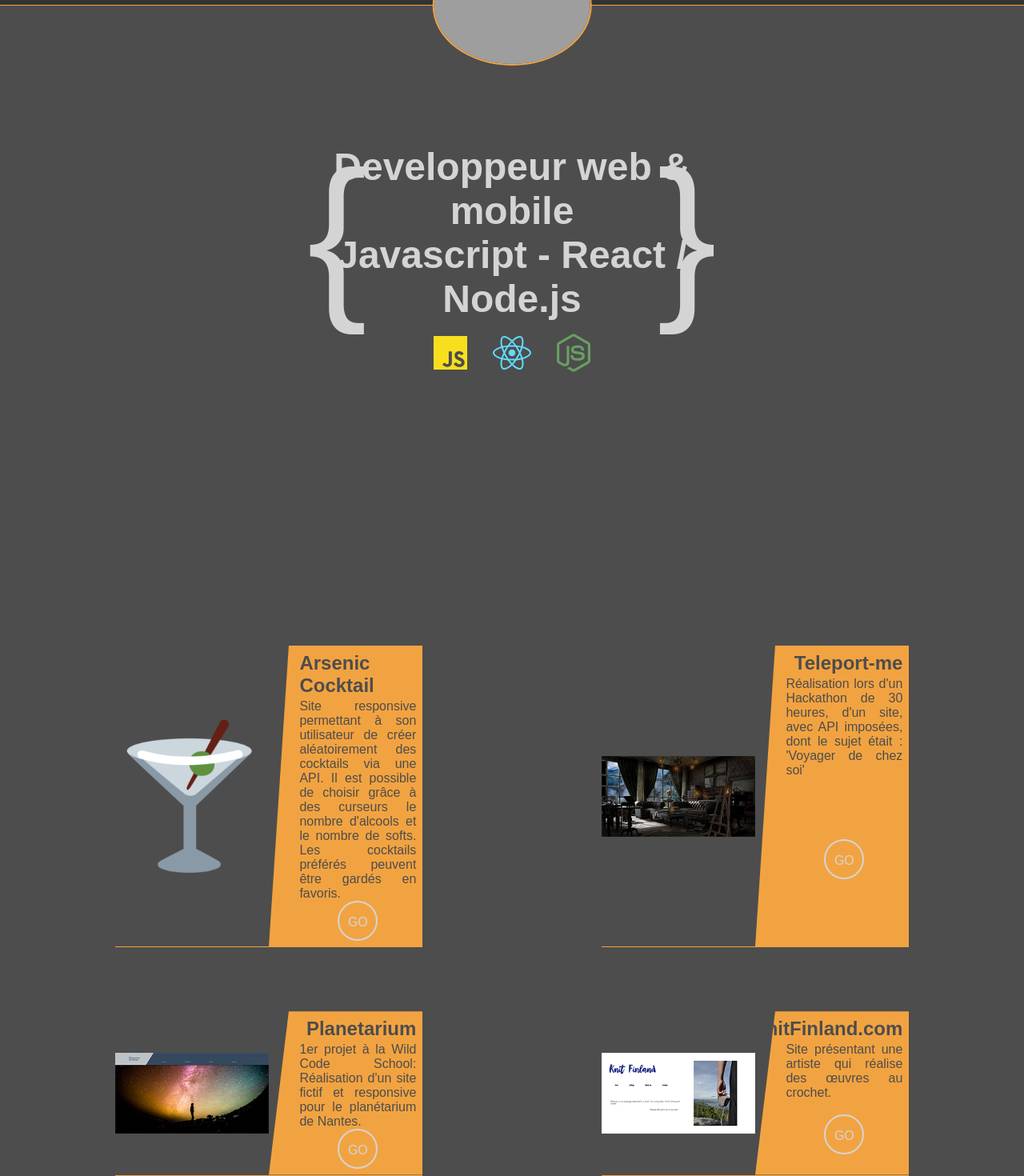
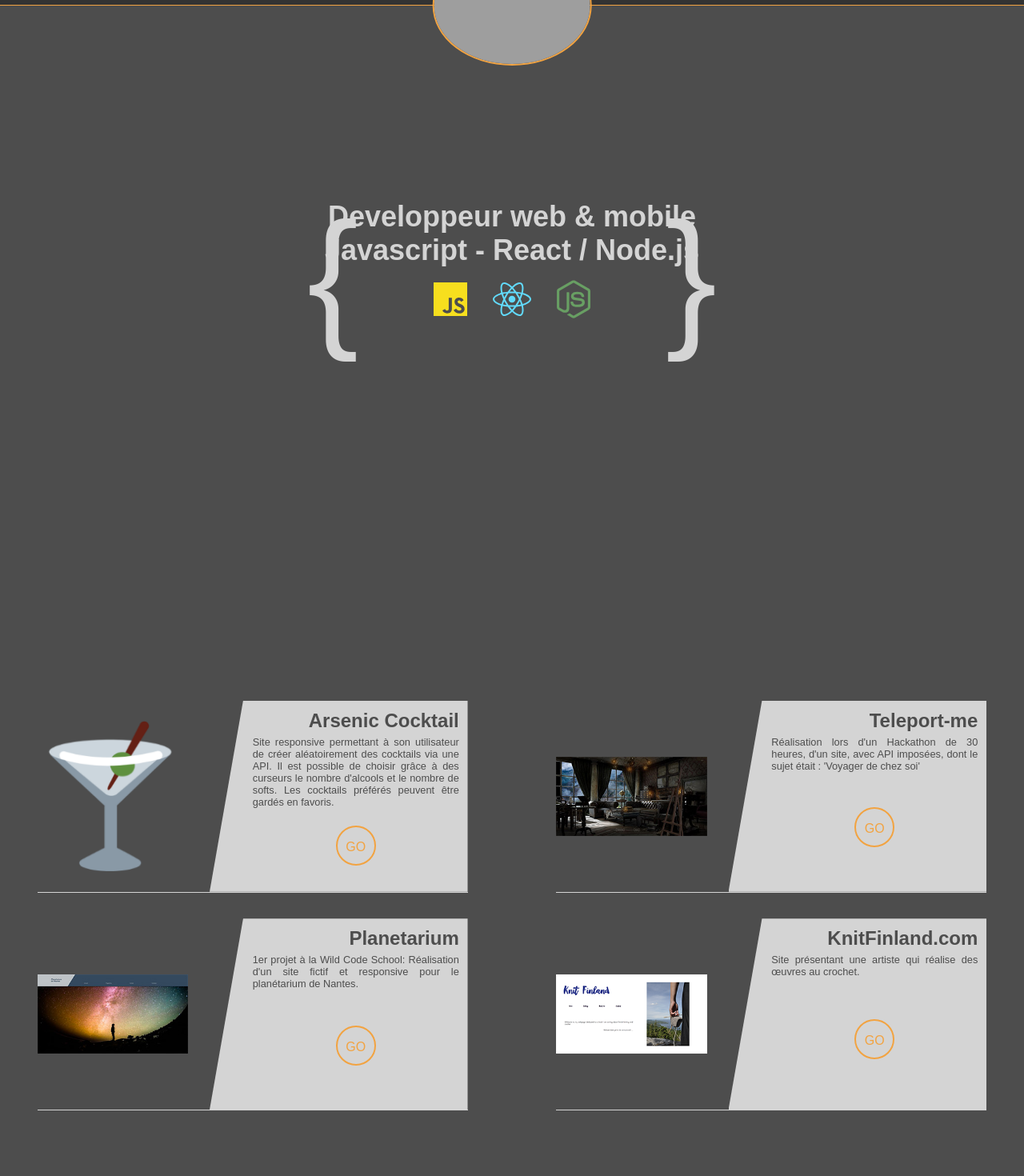
Before and after one commit to lebowvsky/onLine_CV, a React (Create React App) app: page / in a window 1280 px wide. Shown: the part 143-1613 px from the top of the page at 80% size. Built offline with nearby package versions, Linux system fonts and the light colour scheme; grey boxes are pictures that could not be loaded.

Commit message:
responsive from 1000 to 1500

```diff
--- a/src/index.css
+++ b/src/index.css
@@ -2,6 +2,7 @@
   --light-grey: rgb(77, 77, 77);
   --dark-grey: rgb(51, 51, 51);
   --orange: rgb(242, 163, 65);
+  --orange-hover: rgba(242, 163, 65, 0.1);
   --white: rgb(212, 212, 212);
   --white-hover: rgba(212, 212, 212, 0.2);
   --javascript-yellow: #f7df1e;
@@ -16,9 +17,18 @@
   --h1-font-size: 1.7rem;
   --h2-font-size: 2rem;
   --h3-font-size: 1.5rem;
+  --p-font-size: 1rem;
   --li-lateral-font-size: 1.2rem;
   --fontawesomes-font-size: 1.6rem;
   --curly-font-size: 14rem;
+
+  --h1-font-size-mobile: 1.5rem;
+  --h2-font-size-mobile: 1.5rem;
+  --h3-font-size-mobile: 1.2rem;
+  --p-font-size-mobile: 0.8rem;
+  --li-lateral-font-size-mobile: 1.2rem;
+  --fontawesomes-font-size-mobile: 1.6rem;
+  --curly-font-size-mobile: 12rem;
 
   --header-height: 150px;
   --header-img-height: 150px;
@@ -31,6 +41,7 @@
 @import url('https://fonts.googleapis.com/css2?family=Montserrat:wght@200&display=swap');
 @import url('https://fonts.googleapis.com/css2?family=Poiret+One&family=Teko:wght@300&display=swap');
 @import url('https://fonts.googleapis.com/css2?family=Bebas+Neue&display=swap');
+
 * {
   margin: 0;
   padding: 0;
@@ -43,7 +54,9 @@ body {
   color: var(--white);
 }
 
-
+p {
+  font-size: var(--p-font-size);
+}
 
 /* ------------------HEADER--------------------- */
 #my-name {
@@ -182,7 +195,7 @@ h1 {
 
 #projects article {
   position: relative;
-  border-bottom: 1px solid var(--orange);
+  border-bottom: 1px solid var(--white);
   min-height: 20vh;
   display: flex;
   justify-content: space-between;
@@ -198,7 +211,7 @@ article .text-project {
   width: 60%;
   min-height: 100%;
   overflow: scroll;
-  background-color: var(--orange);
+  background-color: var(--white);
   clip-path: polygon(13% 0, 100% 0, 100% 100%, 0% 100%);
   padding: 2% 2% 2% 10%;
   display: flex;
@@ -220,13 +233,58 @@ article .text-project a {
   height: 50px;
   width: 50px;
   margin: auto;
-  border: 2px solid var(--white);
-  color: var(--white);
+  border: 2px solid var(--orange);
+  color: var(--orange);
   border-radius: 50%;
   text-align: center;
   line-height: 50px;
 }
 
 .text-project a:hover {
-  background-color: var(--white-hover);
+  background-color: var(--orange-hover);
 }
+
+
+
+@media screen and (min-width: 920px) and (max-width: 1500px) {
+
+  p {
+    font-size: var(--p-font-size-mobile);
+  }
+
+  /* --------------------------Main--------------------- */
+  #main #title-speciality {
+    width: 100%;
+    height: var(--title-specialities-height);
+    margin-top: var(--title-specialities-margin-top);
+    display: grid;
+    grid-template-columns: 100%;
+    align-content: center;
+    justify-items: center;
+    font-size: var(--h2-font-size-mobile);
+    font-family: var(--h2-font-style);
+  }
+
+  .curly-left, .curly-right {
+    font-size: var(--curly-font-size-mobile);
+  }
+
+  /* Projects */
+
+  #projects {
+    min-height: 100vh;
+    padding-top: var(--header-height);
+    grid-template-columns: 42% 42%;
+    gap: 5%;
+  }
+
+  #projects article img {
+    max-width: 35%;
+    align-self: center;
+  }
+
+  #projects article {
+    min-height: 30vh;
+  }
+
+}
```
